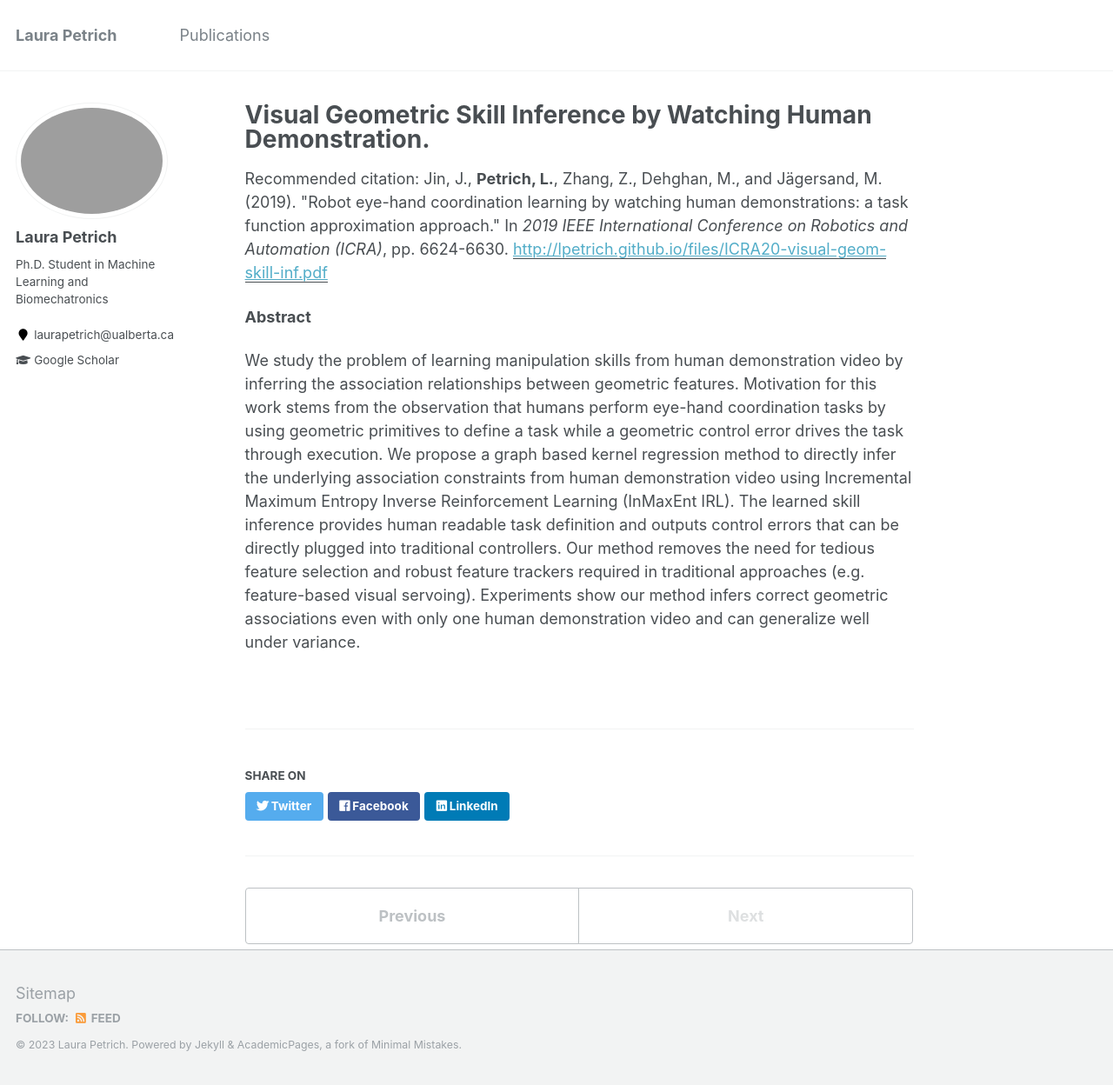
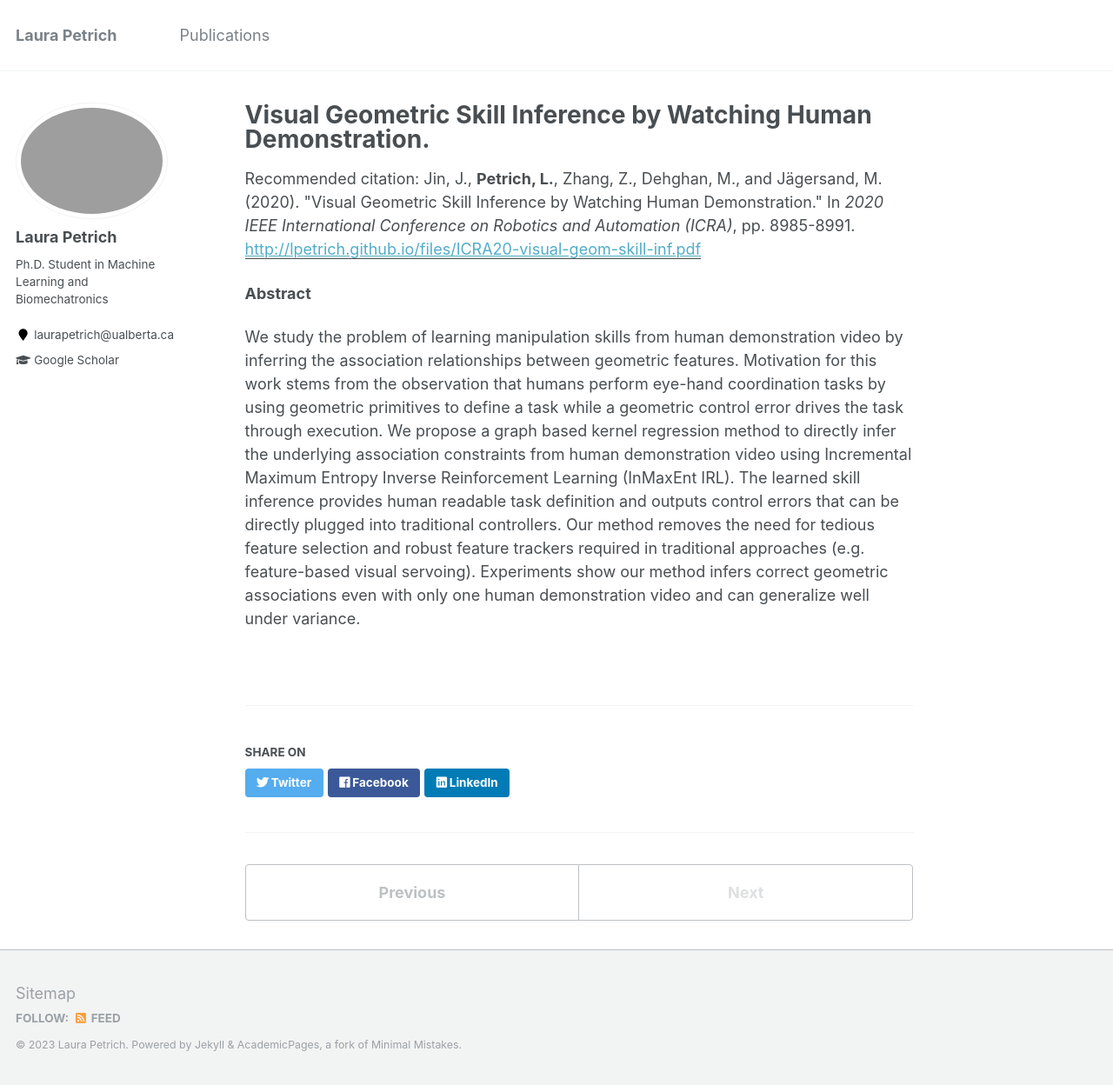
Before and after one commit to lpetrich/lpetrich.github.io, a Jekyll site: the page built from _publications/2020-05-31-visual-geom-skill-inf.md, in a window 1280 px wide and 1248 px high. Shown: the whole window at 87% size. Built offline with Jekyll 4.4.1, drawn with Linux system fonts in a browser that asks for light colours.

Commit message:
fix visual geom skill inf citation

```diff
--- a/_publications/2020-05-31-visual-geom-skill-inf.md
+++ b/_publications/2020-05-31-visual-geom-skill-inf.md
@@ -6,7 +6,7 @@ permalink: /publication/2020-05-31-visual-geom-skill-inf
 date: 2020-05-31
 venue: '2020 IEEE International Conference on Robotics and Automation (ICRA)'
 paperurl: 'http://lpetrich.github.io/files/ICRA20-visual-geom-skill-inf.pdf'
-citation: 'Jin, J., <b>Petrich, L.</b>, Zhang, Z., Dehghan, M., and Jägersand, M. (2019). &quot;Robot eye-hand coordination learning by watching human demonstrations: a task function approximation approach.&quot; In <i>2019 IEEE International Conference on Robotics and Automation (ICRA)</i>, pp. 6624-6630.'
+citation: 'Jin, J., <b>Petrich, L.</b>, Zhang, Z., Dehghan, M., and Jägersand, M. (2020). &quot;Visual Geometric Skill Inference by Watching Human Demonstration.&quot; In <i>2020 IEEE International Conference on Robotics and Automation (ICRA)</i>, pp. 8985-8991.'
 ---
 
 **Abstract**
```
